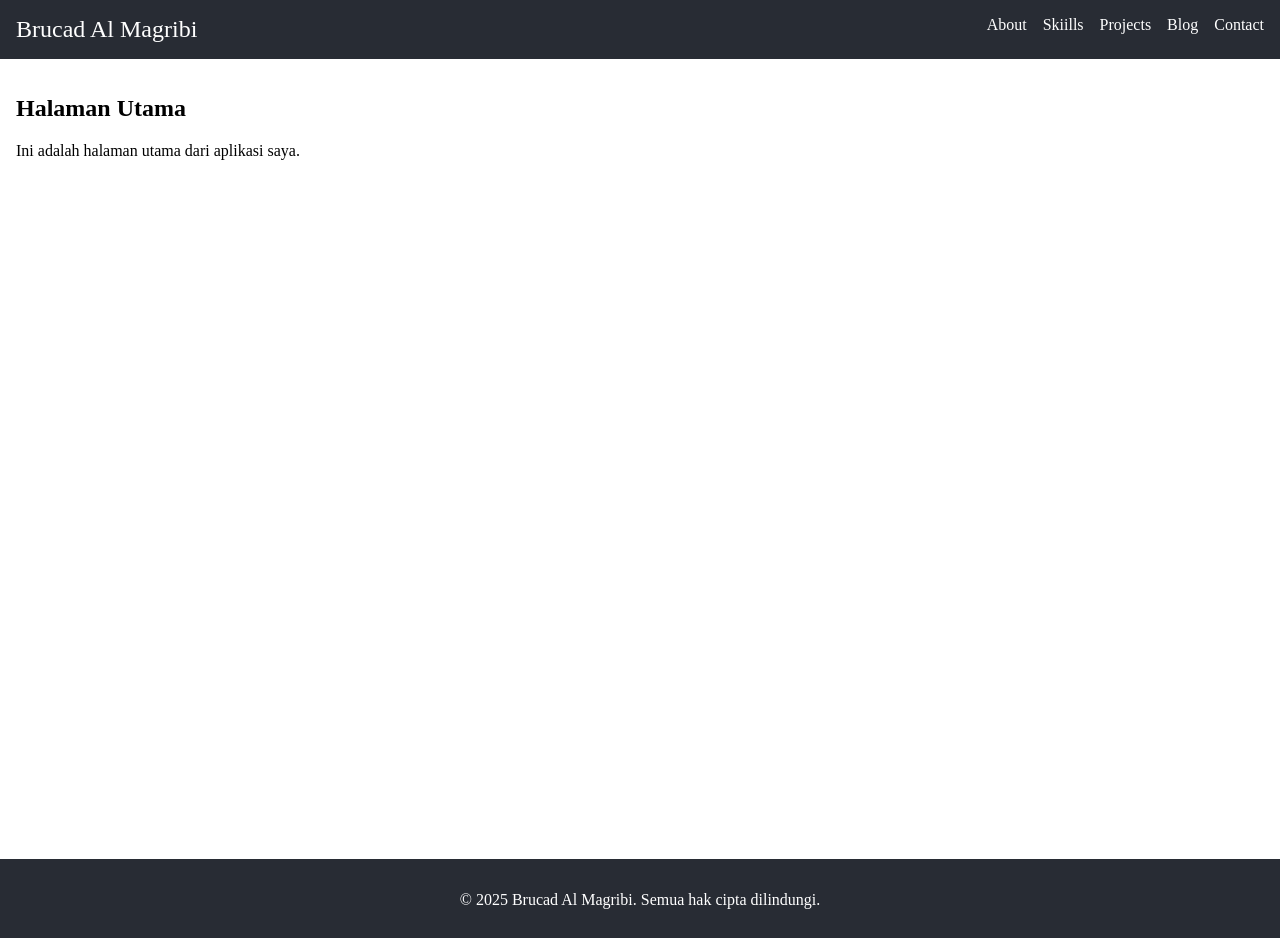
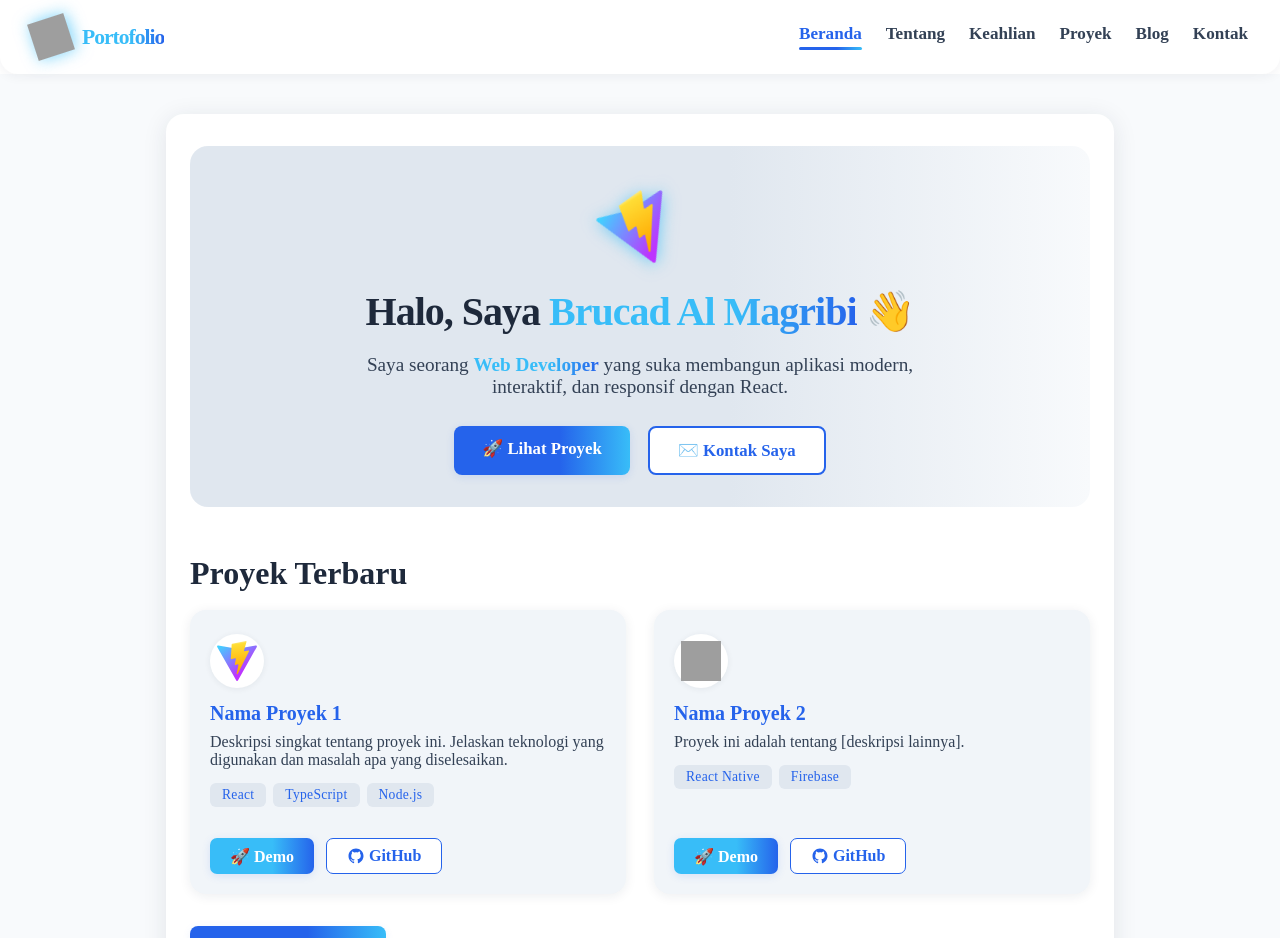
Before and after one commit to almagribii/porto-react, a React (Vite) app in the folder react/: page / in a window 1280 px wide. Shown: the top 938 px of the page. Built offline with nearby package versions, Linux system fonts and the light colour scheme; grey boxes are pictures that could not be loaded.

Commit message:
update use scss

```diff
--- a/react/package.json
+++ b/react/package.json
@@ -12,7 +12,8 @@
   "dependencies": {
     "react": "^19.1.1",
     "react-dom": "^19.1.1",
-    "react-router-dom": "^7.8.2"
+    "react-router-dom": "^7.8.2",
+    "sass": "^1.91.0"
   },
   "devDependencies": {
     "@eslint/js": "^9.33.0",
--- a/react/src/Root.tsx
+++ b/react/src/Root.tsx
@@ -2,7 +2,6 @@
 import React from "react";
 import { Routes, Route } from "react-router-dom";
 import Header from "./components/Header";
-import Footer from "./components/Footer";
 import HomePage from "./pages/HomePage";
 import AboutPage from "./pages/AboutPage";
 import SkillsPage from "./pages/SkillsPage";
@@ -27,7 +26,6 @@ function Root() {
         </Routes>
       </main>
 
-      <Footer />
     </div>
   );
 }
--- a/react/src/components/Footer.tsx
+++ /dev/null
@@ -1,16 +0,0 @@
-function Footer() {
-  return (
-    <footer
-      style={{
-        padding: "1rem",
-        backgroundColor: "#282c34",
-        color: "white",
-        textAlign: "center",
-      }}
-    >
-      <p>&copy; 2025 Brucad Al Magribi. Semua hak cipta dilindungi.</p>
-    </footer>
-  );
-}
-
-export default Footer;
--- /dev/null
+++ b/react/src/components/Header.module.scss
@@ -0,0 +1,103 @@
+.header {
+  display: flex;
+  align-items: center;
+  justify-content: space-between;
+  padding: 18px 32px;
+  background: #fff;
+  box-shadow: 0 2px 12px rgba(30,41,59,0.06);
+  border-radius: 0 0 18px 18px;
+  position: sticky;
+  top: 0;
+  z-index: 100;
+}
+
+.logoArea {
+  display: flex;
+  align-items: center;
+  gap: 12px;
+}
+
+.logo {
+  width: 38px;
+  height: 38px;
+  filter: drop-shadow(0 2px 8px #38bdf8aa);
+  animation: spin 8s linear infinite;
+}
+
+@keyframes spin {
+  100% {
+    transform: rotate(360deg);
+  }
+}
+
+.siteName {
+  font-size: 1.35rem;
+  font-weight: 800;
+  color: #2563eb;
+  letter-spacing: -1px;
+  background: linear-gradient(90deg, #38bdf8 60%, #2563eb 100%);
+  background-clip: text;
+  -webkit-background-clip: text;
+  -webkit-text-fill-color: transparent;
+}
+
+.nav {
+  display: flex;
+  gap: 24px;
+}
+
+.navLink {
+  position: relative;
+  font-size: 1.07rem;
+  color: #334155;
+  font-weight: 600;
+  text-decoration: none;
+  padding: 6px 0;
+  transition: color 0.2s;
+
+  &::after {
+    content: "";
+    display: block;
+    height: 2.5px;
+    width: 0;
+    background: linear-gradient(90deg, #2563eb 60%, #38bdf8 100%);
+    border-radius: 2px;
+    transition: width 0.25s;
+    margin-top: 3px;
+  }
+
+  &:hover,
+  &:focus {
+    color: #2563eb;
+  }
+
+  &:hover::after,
+  &:focus::after {
+    width: 100%;
+  }
+}
+
+.active {
+  color: #2563eb;
+
+  &::after {
+    width: 100%;
+  }
+}
+
+/* Responsive */
+@media (max-width: 700px) {
+  .header {
+    flex-direction: column;
+    align-items: flex-start;
+    gap: 10px;
+    padding: 14px 10px;
+  }
+  .nav {
+    gap: 14px;
+    flex-wrap: wrap;
+  }
+  .siteName {
+    font-size: 1.1rem;
+  }
+}
--- a/react/src/components/Header.tsx
+++ b/react/src/components/Header.tsx
@@ -1,32 +1,37 @@
 import React from "react";
-import { Link } from "react-router-dom";
+import { NavLink } from "react-router-dom";
+import styles from "./Header.module.scss";
 
-function Header() {
-  return (
-    <header
-      style={{
-        display: "flex",
-        justifyContent: "space-between",
-        padding: "1rem",
-        backgroundColor: "#282c34",
-        color: "white",
-      }}
-    >
-      <Link
-        to="/"
-        style={{ color: "white", textDecoration: "none", fontSize: "1.5rem" }}
-      >
-        Brucad Al Magribi
-      </Link>
-      <nav>
-        <Link to="/about" style = {{ color: "white", marginRight: "1rem", textDecoration: "none" }}>About</Link>
-        <Link to="/skills" style = {{ color: "white", marginRight: "1rem", textDecoration: "none" }}>Skiills</Link>
-        <Link to="/projects" style = {{ color: "white", marginRight: "1rem", textDecoration: "none" }}>Projects</Link>
-        <Link to="/blog" style = {{ color: "white", marginRight: "1rem", textDecoration: "none" }}>Blog</Link>
-        <Link to="/contact" style = {{ color: "white", textDecoration: "none" }}>Contact</Link>
-        </nav>
-    </header>
-  );
-}
+const navLinks = [
+  { to: "/", label: "Beranda" },
+  { to: "/about", label: "Tentang" },
+  { to: "/skills", label: "Keahlian" },
+  { to: "/projects", label: "Proyek" },
+  { to: "/blog", label: "Blog" },
+  { to: "/contact", label: "Kontak" },
+];
+
+const Header: React.FC = () => (
+  <header className={styles.header}>
+    <div className={styles.logoArea}>
+      <img src="/assets/react.svg" alt="Logo" className={styles.logo} />
+      <span className={styles.siteName}>Portofolio</span>
+    </div>
+    <nav className={styles.nav}>
+      {navLinks.map((link) => (
+        <NavLink
+          key={link.to}
+          to={link.to}
+          className={({ isActive }) =>
+            isActive ? `${styles.navLink} ${styles.active}` : styles.navLink
+          }
+          end={link.to === "/"}
+        >
+          {link.label}
+        </NavLink>
+      ))}
+    </nav>
+  </header>
+);
 
 export default Header;
--- /dev/null
+++ b/react/src/components/HeroSection.module.scss
@@ -0,0 +1,112 @@
+@keyframes fadeInHero {
+  from {
+    opacity: 0;
+    transform: translateY(-32px);
+  }
+  to {
+    opacity: 1;
+    transform: translateY(0);
+  }
+}
+
+.hero {
+  display: flex;
+  justify-content: center;
+  align-items: center;
+  padding: 48px 0 32px 0;
+  background: linear-gradient(90deg, #e0e7ef 60%, #f8fafc 100%);
+  border-radius: 18px;
+  margin-bottom: 32px;
+  animation: fadeInHero 1s cubic-bezier(0.23, 1, 0.32, 1);
+}
+
+.heroContent {
+  text-align: center;
+  max-width: 600px;
+}
+
+.heroLogo {
+  width: 72px;
+  height: 72px;
+  margin-bottom: 18px;
+  filter: drop-shadow(0 2px 8px #38bdf8aa);
+  animation: spin 6s linear infinite;
+}
+
+@keyframes spin {
+  100% {
+    transform: rotate(360deg);
+  }
+}
+
+.heroTitle {
+  font-size: 2.5rem;
+  font-weight: 800;
+  margin: 0 0 14px 0;
+  color: #1e293b;
+  letter-spacing: -1px;
+}
+
+.highlight {
+  color: #2563eb;
+  background: linear-gradient(90deg, #38bdf8 60%, #2563eb 100%);
+  background-clip: text;
+  -webkit-background-clip: text;
+  -webkit-text-fill-color: transparent;
+}
+
+.heroSubtitle {
+  font-size: 1.2rem;
+  color: #334155;
+  margin-bottom: 28px;
+}
+
+.gradientText {
+  background: linear-gradient(90deg, #38bdf8 60%, #2563eb 100%);
+  background-clip: text;
+  -webkit-background-clip: text;
+  -webkit-text-fill-color: transparent;
+  font-weight: 600;
+}
+
+.heroActions {
+  display: flex;
+  justify-content: center;
+  gap: 18px;
+}
+
+.ctaButton {
+  background: linear-gradient(90deg, #2563eb 60%, #38bdf8 100%);
+  color: #fff;
+  padding: 12px 28px;
+  border-radius: 8px;
+  font-weight: 700;
+  font-size: 1.05rem;
+  text-decoration: none;
+  box-shadow: 0 2px 8px rgba(37,99,235,0.13);
+  transition: background 0.2s, transform 0.2s, box-shadow 0.2s;
+
+  &:hover, &:focus {
+    background: linear-gradient(90deg, #1e40af 60%, #0ea5e9 100%);
+    transform: translateY(-2px) scale(1.04);
+    box-shadow: 0 6px 24px rgba(30,41,59,0.13);
+  }
+}
+
+.secondaryButton {
+  background: #fff;
+  color: #2563eb;
+  border: 2px solid #2563eb;
+  padding: 12px 28px;
+  border-radius: 8px;
+  font-weight: 700;
+  font-size: 1.05rem;
+  text-decoration: none;
+  transition: background 0.2s, color 0.2s, box-shadow 0.2s;
+
+  &:hover, &:focus {
+    background: #2563eb;
+    color: #fff;
+    box-shadow: 0 4px 16px rgba(37,99,235,0.13);
+  }
+}
--- /dev/null
+++ b/react/src/components/HeroSection.tsx
@@ -0,0 +1,33 @@
+import React from "react";
+import styles from "./HeroSection.module.scss";
+
+const HeroSection: React.FC = () => (
+  <section className={styles.hero}>
+    <div className={styles.heroContent}>
+      <img
+        src="vite.svg"
+        alt="React Logo"
+        className={styles.heroLogo}
+        loading="lazy"
+      />
+      <h1 className={styles.heroTitle}>
+        Halo, Saya <span className={styles.highlight}>Brucad Al Magribi</span> 👋
+      </h1>
+      <p className={styles.heroSubtitle}>
+        Saya seorang <span className={styles.gradientText}>Web Developer</span>{" "}
+        yang suka membangun aplikasi modern, interaktif, dan responsif dengan
+        React.
+      </p>
+      <div className={styles.heroActions}>
+        <a href="/projects" className={styles.ctaButton}>
+          🚀 Lihat Proyek
+        </a>
+        <a href="/contact" className={styles.secondaryButton}>
+          ✉️ Kontak Saya
+        </a>
+      </div>
+    </div>
+  </section>
+);
+
+export default HeroSection;
--- /dev/null
+++ b/react/src/components/ProjectCard.module.scss
@@ -0,0 +1,130 @@
+@keyframes cardAppear {
+  from {
+    opacity: 0;
+    transform: scale(0.96);
+  }
+  to {
+    opacity: 1;
+    transform: scale(1);
+  }
+}
+
+.card {
+  background: #f1f5f9;
+  border-radius: 16px;
+  box-shadow: 0 2px 12px rgba(30,41,59,0.08);
+  padding: 24px 20px 20px 20px;
+  transition: box-shadow 0.2s, transform 0.2s;
+  min-height: 240px;
+  animation: cardAppear 0.7s cubic-bezier(0.23, 1, 0.32, 1);
+  display: flex;
+  flex-direction: column;
+  align-items: flex-start;
+  outline: none;
+
+  &:hover, &:focus {
+    box-shadow: 0 8px 32px rgba(30,41,59,0.18);
+    transform: translateY(-6px) scale(1.03);
+    cursor: pointer;
+  }
+}
+
+.imageWrapper {
+  width: 54px;
+  height: 54px;
+  margin-bottom: 14px;
+  display: flex;
+  align-items: center;
+  justify-content: center;
+  background: #fff;
+  border-radius: 50%;
+  box-shadow: 0 1px 6px rgba(30,41,59,0.07);
+
+  img {
+    width: 40px;
+    height: 40px;
+    transition: transform 0.2s;
+  }
+
+  .card:hover & img, .card:focus & img {
+    transform: rotate(-8deg) scale(1.1);
+  }
+}
+
+.title {
+  margin: 0 0 8px 0;
+  font-size: 1.25rem;
+  color: #2563eb;
+  font-weight: 700;
+}
+
+.description {
+  margin: 0 0 14px 0;
+  color: #334155;
+  font-size: 1rem;
+}
+
+.techList {
+  margin-bottom: 16px;
+}
+
+.techBadge {
+  display: inline-block;
+  background: #e0e7ef;
+  color: #2563eb;
+  border-radius: 6px;
+  padding: 4px 12px;
+  font-size: 0.85em;
+  margin-right: 7px;
+  margin-bottom: 5px;
+  font-weight: 500;
+  letter-spacing: 0.02em;
+  transition: background 0.2s, color 0.2s;
+
+  &:hover {
+    background: #2563eb;
+    color: #fff;
+  }
+}
+
+.cardActions {
+  display: flex;
+  gap: 12px;
+  margin-top: auto;
+}
+
+.demoButton,
+.githubButton {
+  display: inline-flex;
+  align-items: center;
+  padding: 8px 20px;
+  border-radius: 7px;
+  font-weight: 600;
+  text-decoration: none;
+  font-size: 1em;
+  transition: background 0.2s, color 0.2s, box-shadow 0.2s;
+  border: none;
+  outline: none;
+}
+
+.demoButton {
+  background: linear-gradient(90deg, #38bdf8 60%, #2563eb 100%);
+  color: #fff;
+  box-shadow: 0 2px 8px rgba(37,99,235,0.13);
+
+  &:hover, &:focus {
+    background: linear-gradient(90deg, #0ea5e9 60%, #1e40af 100%);
+    box-shadow: 0 4px 16px rgba(37,99,235,0.18);
+  }
+}
+
+.githubButton {
+  background: #fff;
+  color: #2563eb;
+  border: 1.5px solid #2563eb;
+
+  &:hover, &:focus {
+    background: #2563eb;
+    color: #fff;
+  }
+}
--- a/react/src/components/ProjectCard.tsx
+++ b/react/src/components/ProjectCard.tsx
@@ -1,7 +1,7 @@
 import React from "react";
+import styles from "./ProjectCard.module.scss";
 
-interface ProjectCardProps {
-  project: {
+type Project = {
   id: number;
   name: string;
   description: string;
@@ -10,59 +10,56 @@ interface ProjectCardProps {
   githubUrl: string;
   liveUrl: string;
 };
-}
 
-function ProjectCard({ project }: ProjectCardProps) {
-    return (
-      <div
-        style={{
-          border: "1px solid #ccc",
-          borderRadius: "8px",
-          padding: "1rem",
-          boxShadow: "0 4px 6px rgba(0,0,0,0.1)",
-        }}
-      >
-        <img
-          src={project.imageUrl}
-          alt={project.name}
-          style={{ width: "100%", height: "auto", borderRadius: "4px" }}
-        />
-        <h3>{project.name}</h3>
-        <p>{project.description}</p>
-        <div>
-          <strong>Teknologi:</strong>
+type ProjectCardProps = {
+  project: Project;
+};
+
+const ProjectCard: React.FC<ProjectCardProps> = ({ project }) => (
+  <div className={styles.card} tabIndex={0} aria-label={project.name}>
+    <div className={styles.imageWrapper}>
+      <img src={project.imageUrl} alt={project.name} loading="lazy" />
+    </div>
+    <h3 className={styles.title}>{project.name}</h3>
+    <p className={styles.description}>{project.description}</p>
+    <div className={styles.techList}>
       {project.technologies.map((tech) => (
-            <span
-              key={tech}
-              style={{
-                display: "inline-block",
-                backgroundColor: "#f0f0f0",
-                padding: "0.25rem 0.5rem",
-                borderRadius: "4px",
-                margin: "0.25rem",
-              }}
-            >
+        <span key={tech} className={styles.techBadge}>
           {tech}
         </span>
       ))}
     </div>
-        <div style={{ marginTop: "1rem" }}>
+    <div className={styles.cardActions}>
+      <a
+        href={project.liveUrl}
+        target="_blank"
+        rel="noopener noreferrer"
+        className={styles.demoButton}
+        aria-label={`Demo ${project.name}`}
+      >
+        🚀 Demo
+      </a>
       <a
         href={project.githubUrl}
         target="_blank"
         rel="noopener noreferrer"
-            style={{ marginRight: "1rem" }}
+        className={styles.githubButton}
+        aria-label={`GitHub ${project.name}`}
       >
+        <svg
+          width="18"
+          height="18"
+          fill="currentColor"
+          viewBox="0 0 24 24"
+          style={{ verticalAlign: "middle", marginRight: 4 }}
+          aria-hidden="true"
+        >
+          <path d="M12 2C6.477 2 2 6.484 2 12.021c0 4.428 2.865 8.184 6.839 9.504.5.092.682-.217.682-.482 0-.237-.009-.868-.014-1.703-2.782.605-3.369-1.342-3.369-1.342-.454-1.155-1.11-1.463-1.11-1.463-.908-.62.069-.608.069-.608 1.004.07 1.532 1.032 1.532 1.032.892 1.53 2.341 1.088 2.91.832.092-.647.35-1.088.636-1.339-2.221-.253-4.555-1.113-4.555-4.951 0-1.093.39-1.988 1.029-2.688-.103-.253-.446-1.272.098-2.65 0 0 .84-.27 2.75 1.025A9.564 9.564 0 0 1 12 6.844c.85.004 1.705.115 2.504.337 1.909-1.295 2.748-1.025 2.748-1.025.546 1.378.202 2.397.1 2.65.64.7 1.028 1.595 1.028 2.688 0 3.847-2.337 4.695-4.566 4.944.359.309.678.92.678 1.855 0 1.338-.012 2.419-.012 2.749 0 .267.18.578.688.48C19.138 20.2 22 16.447 22 12.021 22 6.484 17.523 2 12 2z" />
+        </svg>
         GitHub
       </a>
-          {project.liveUrl && (
-            <a href={project.liveUrl} target="_blank" rel="noopener noreferrer">
-              Live Demo
-            </a>
-          )}
     </div>
   </div>
 );
-}
 
 export default ProjectCard;
--- a/react/src/data/portfolioData.json
+++ b/react/src/data/portfolioData.json
@@ -1,3 +1,5 @@
+
+
 {
   "about": {
     "title": "Tentang Saya",
@@ -26,7 +28,7 @@
       "id": 1,
       "name": "Nama Proyek 1",
       "description": "Deskripsi singkat tentang proyek ini. Jelaskan teknologi yang digunakan dan masalah apa yang diselesaikan.",
-      "imageUrl": "/assets/project1.jpg",
+      "imageUrl": "vite.svg",
       "technologies": ["React", "TypeScript", "Node.js"],
       "githubUrl": "https://github.com/namauser/proyek1",
       "liveUrl": "https://proyek1.com"
--- /dev/null
+++ b/react/src/pages/Home.module.scss
@@ -0,0 +1,62 @@
+@keyframes fadeInUp {
+  from {
+    opacity: 0;
+    transform: translateY(32px);
+  }
+  to {
+    opacity: 1;
+    transform: translateY(0);
+  }
+}
+
+.homeContainer {
+  background: #f8fafc;
+  min-height: 100vh;
+  padding: 40px 0;
+}
+
+.mainContent {
+  max-width: 900px;
+  margin: 0 auto;
+  padding: 32px 24px;
+  background: #fff;
+  border-radius: 18px;
+  box-shadow: 0 4px 24px rgba(30,41,59,0.10);
+  animation: fadeInUp 0.8s cubic-bezier(0.23, 1, 0.32, 1);
+}
+
+.sectionProjects {
+  margin-top: 48px;
+}
+
+.projectGrid {
+  display: grid;
+  grid-template-columns: repeat(auto-fit, minmax(260px, 1fr));
+  gap: 28px;
+  margin-bottom: 32px;
+}
+
+.viewMoreButton {
+  display: inline-block;
+  background: linear-gradient(90deg, #2563eb 60%, #38bdf8 100%);
+  color: #fff;
+  padding: 12px 28px;
+  border-radius: 8px;
+  font-weight: 600;
+  text-decoration: none;
+  transition: background 0.2s, transform 0.2s, box-shadow 0.2s;
+  box-shadow: 0 2px 8px rgba(37,99,235,0.08);
+
+  &:hover {
+    background: linear-gradient(90deg, #1e40af 60%, #0ea5e9 100%);
+    transform: translateY(-2px) scale(1.04);
+    box-shadow: 0 6px 24px rgba(30,41,59,0.13);
+  }
+}
+
+h2 {
+  color: #1e293b;
+  font-size: 2rem;
+  margin-bottom: 18px;
+  font-weight: 700;
+}
--- a/react/src/pages/HomePage.tsx
+++ b/react/src/pages/HomePage.tsx
@@ -1,33 +1,30 @@
-import Header from "../components/Header";
-import Footer from "../components/Footer";
+import HeroSection from "../components/HeroSection";
+import ProjectCard from "../components/ProjectCard";
+import styles from "./Home.module.scss";
+import portfolioData from "../data/portfolioData.json";
 
-function Home() {
+function HomePage() {
+  const featuredProjects = portfolioData.projects.slice(0, 3);
+
   return (
-    <div
-      style={{
-        display: "flex",
-        flexDirection: "column",
-        minHeight: "100vh",
-        margin: "0",
-        padding: "0",
-      }}
-    >
+    <div className={styles.homeContainer}>
+      <main className={styles.mainContent}>
+        <HeroSection />
 
-      <div
-        style={{
-          display: "flex",
-          flexGrow: 1,
-
-        }}
-      >
-        <main style={{ flexGrow: 1, padding: "1rem" }}>
-          <h2>Halaman Utama</h2>
-          <p>Ini adalah halaman utama dari aplikasi saya.</p>
-        </main>
-      </div>
-
+        <section className={styles.sectionProjects}>
+          <h2>Proyek Terbaru</h2>
+          <div className={styles.projectGrid}>
+            {featuredProjects.map((project) => (
+              <ProjectCard key={project.id} project={project} />
+            ))}
+          </div>
+          <a href="/projects" className={styles.viewMoreButton}>
+            Lihat Semua Proyek
+          </a>
+        </section>
+      </main>
     </div>
   );
 }
 
-export default Home;
+export default HomePage;
```
Also changed, not shown: 1 other file (tests, documents, lock files or other folders). Lines whose indentation alone changed are shown as unchanged.
